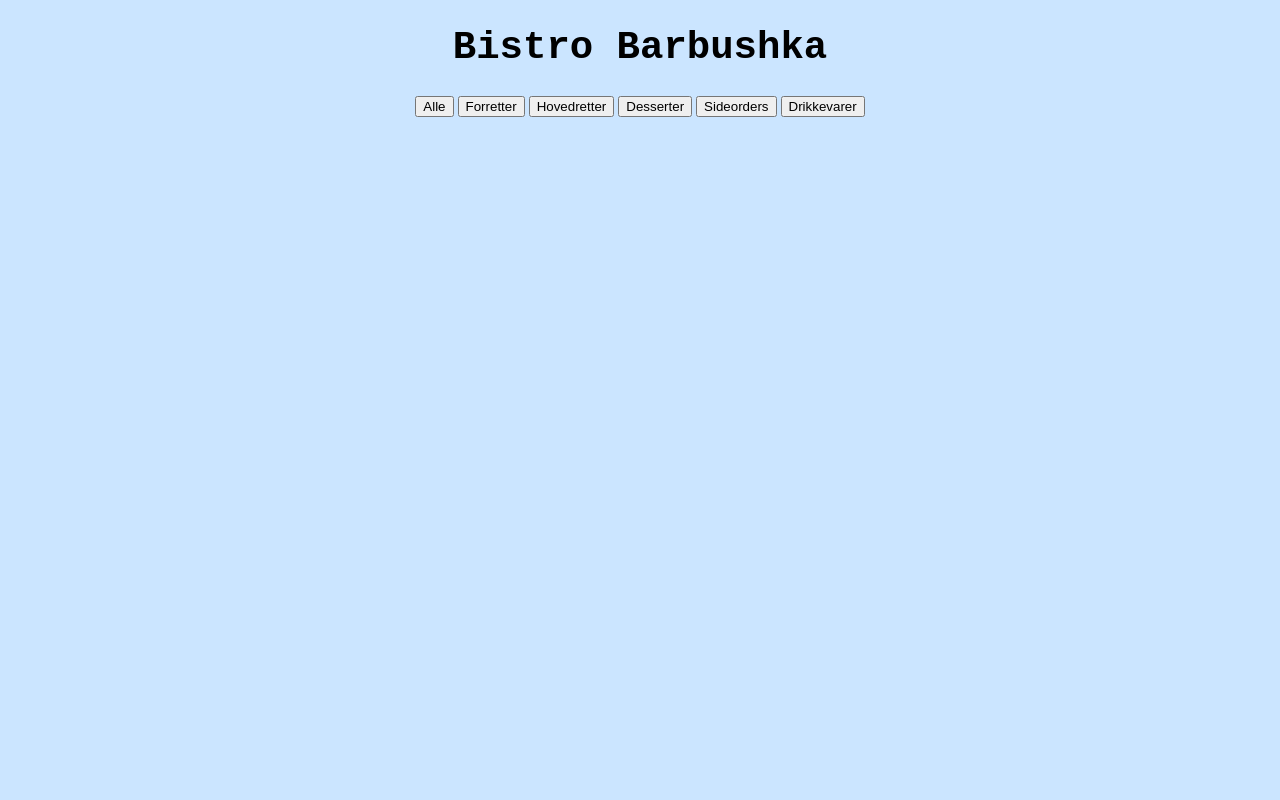
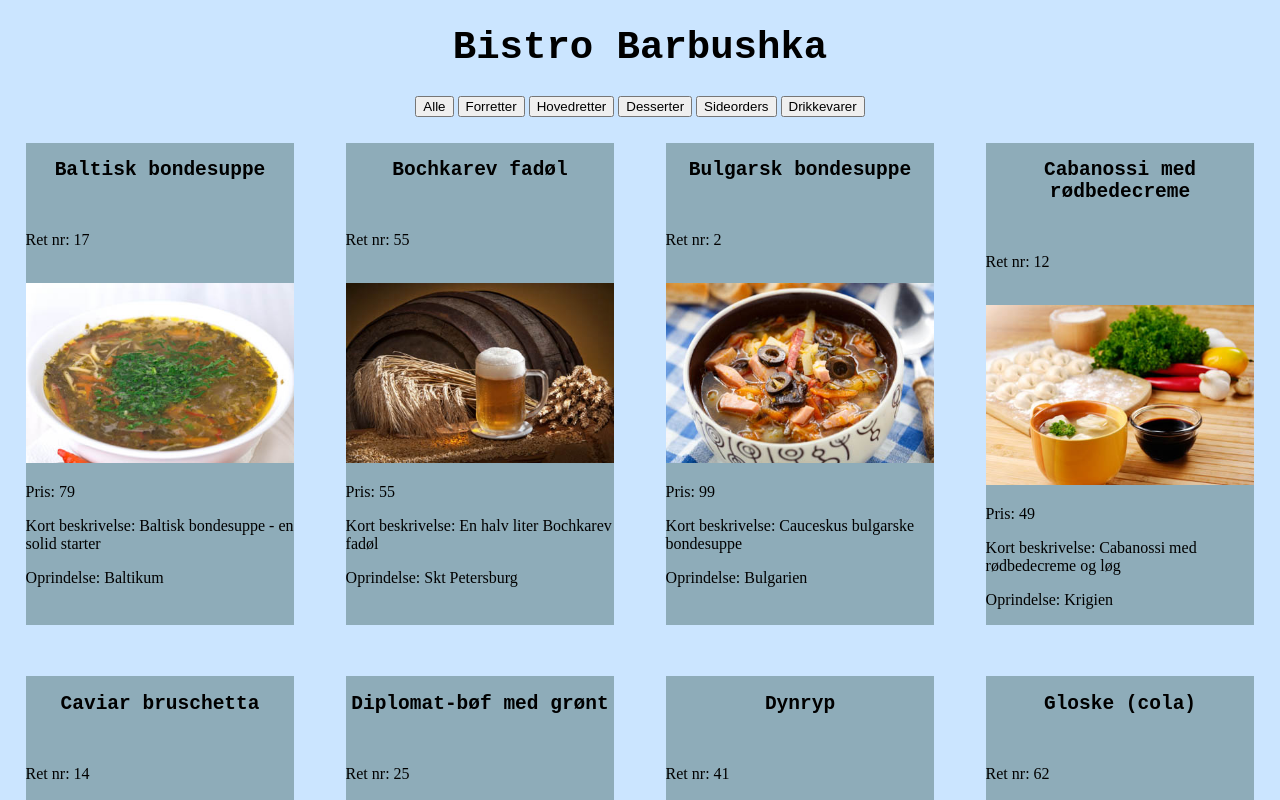
Before and after one commit to Mia-Sofia/Tema_5, a plain HTML site: page barbushka/index.html in a window 1280 px wide. Shown: the top 800 px of the page. Drawn offline with Linux system fonts and the light colour scheme; no server answers; files whose address does not match are found by name.

Commit message:
med json fil

```diff
--- a/barbushka/index.html
+++ b/barbushka/index.html
@@ -91,7 +91,7 @@
         function start() {
             let dest = document.querySelector("#liste");
             async function getJson() {
-                let jsonData = await fetch("https://mandalskeawebspace.dk/claude_php/clean_up_spreadsheet.php?id=1jxxxFoWBuMJ1qhQ9BQIAyKHmP38XtAF9_sQr0xo5JLo");
+                let jsonData = await fetch("barbushka.json");
                 retter = await jsonData.json();
                 retter.sort((a, b) => {
                     return a.navn.localeCompare(b.navn);
```
